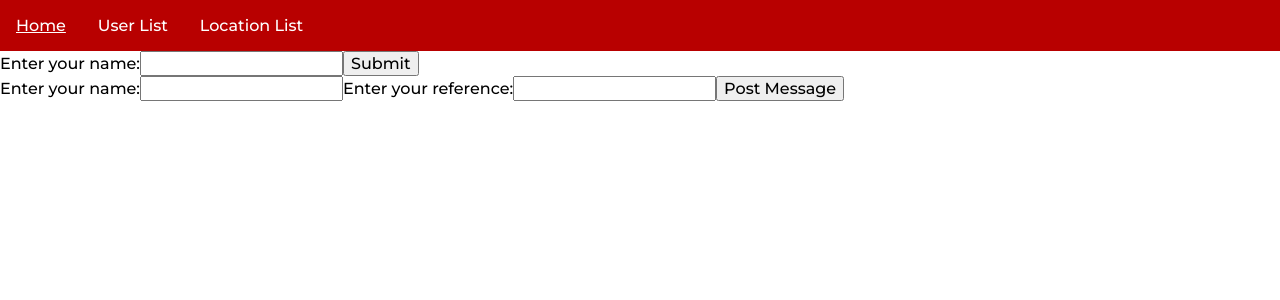
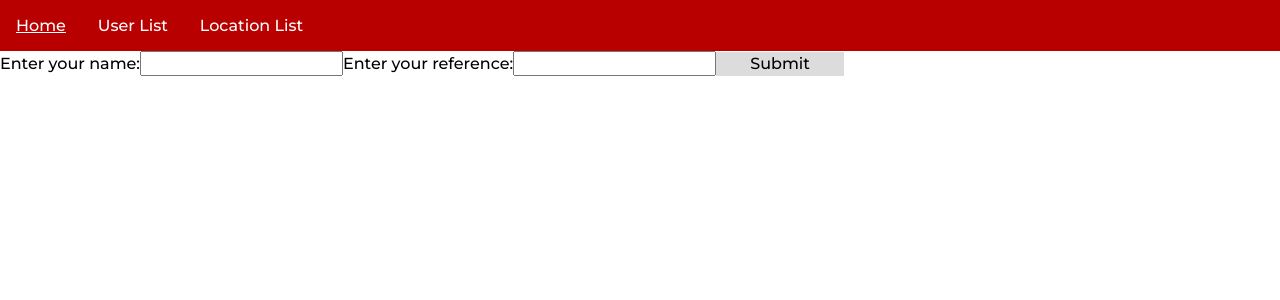
Before and after one commit to peter-breslin/react-demo, a React (Create React App) app: page / in a window 1280 px wide. Shown: the top 300 px of the page. Built offline with nearby package versions, Linux system fonts and the light colour scheme.

Commit message:
Create Component SubmitButton with Spinner

```diff
--- a/src/component/Form/MessageQueueForm.js
+++ b/src/component/Form/MessageQueueForm.js
@@ -1,5 +1,5 @@
 import useSubmitForm from './MessageQueueFormSubmit';
-import {SpinnerComponent, ErrorMessage} from '..';
+import {SpinnerComponent, ErrorMessage, SubmitButton} from '..';
 import MessageQueueFormSubmit from './MessageQueueFormSubmit';
 
 import { useState} from 'react';
@@ -18,27 +18,28 @@ const App = ({url}) => {
         setInputs(values => ({...values, [name]: value}));
     }
 
-    const onSubmitMessage = (event) =>{
+    const onSubmitMessage = async (event) =>{
         event.preventDefault();
-        submit(inputs);
+        await submit(inputs);
 
-        if(!error)
+
+        if(!error && !inProgress)
             setInputs([]);
     }
 
-    let inputButton;
+    // let inputButton;
 
-    if(inProgress)
-        inputButton = <SpinnerComponent/>;
-    else
-        inputButton =  <input type="submit" value="Post Message" />
+    // if(inProgress)
+    //     inputButton = <SpinnerComponent/>;
+    // else
+    //     inputButton =  <input type="submit" value="Post Message" />
 
    // if (inProgress) return <SpinnerComponent/>
    // if (error) return <ErrorMessage error={error} />
 
 return(
 <>
-        <form onSubmit={onSubmitMessage}>
+        <form>
                 <label>Enter your name:
                     <input type="text" name="name" value={inputs.name || ""} onChange={onChangeMessage}/>
                 </label>
@@ -46,7 +47,7 @@ return(
                     <input type="text" name="reference" value={inputs.reference || ""} onChange={onChangeMessage} />
                 </label>
 
-                { inputButton }
+               <SubmitButton onClickHandler={onSubmitMessage} inProgress={inProgress}/>
         </form>
 </>)
 
--- a/src/component/Spinner/SpinnerComponent.js
+++ b/src/component/Spinner/SpinnerComponent.js
@@ -2,7 +2,7 @@ import { FontAwesomeIcon } from '@fortawesome/react-fontawesome'
 import { faSpinner } from '@fortawesome/free-solid-svg-icons'
 
 const App = () => {
-    return(<FontAwesomeIcon icon={faSpinner} size="lg"/>)
+    return(<FontAwesomeIcon icon={faSpinner} className="fa-spin" size="lg"/>)
 }
 
 export default App;
--- /dev/null
+++ b/src/component/SubmitButton/SubmitButton.js
@@ -0,0 +1,18 @@
+import { FontAwesomeIcon } from '@fortawesome/react-fontawesome'
+import { faSpinner } from '@fortawesome/free-solid-svg-icons'
+
+const App = ({displayText="Submit", onClickHandler, inProgress=false}) =>{
+
+    return(
+        <>
+            <button className="btn btn-medium"onClick={onClickHandler} disabled={inProgress} >
+                {!inProgress ? displayText : <FontAwesomeIcon icon={faSpinner} className="fa-spin" size="lg"/>}
+            </button>
+        </>
+    )
+}
+
+
+
+
+export default App;
--- a/src/component/index.js
+++ b/src/component/index.js
@@ -6,7 +6,8 @@ import { ContextComponentParent } from './ContextComponent';
 import { ReducerSampleComponent } from './ReducerComponent';
 import { UserReducerComponent } from './ReducerComponent';
 import TodoContainer from './TodoList';
-import SpinnerComponent from './Spinner';
+import SpinnerComponent from './Spinner/';
+import SubmitButton from './SubmitButton/SubmitButton';
 
 
 
@@ -18,6 +19,7 @@ export {
     ReducerSampleComponent,
     SimpleForm,
     SpinnerComponent,
+    SubmitButton,
     TodoContainer,
     UserList,
     UserReducerComponent,
--- a/src/hook/useSendToQueue.js
+++ b/src/hook/useSendToQueue.js
@@ -1,4 +1,5 @@
 
+import { findAllByAltText } from '@testing-library/react';
 import { useState } from 'react';
 
 const App = (url) => {
@@ -12,9 +13,11 @@ const App = (url) => {
         // const controller = new AbortController();
         // fetch(url, { signal: controller.signal})
         // return() => controller.abort()
+        setInProgress(true);
+        setTimeout(() => httpPostQueueMessage(data), 5000);
+    };
 
-        setInProgress(true);
-
+    const httpPostQueueMessage = async (data) => {
         try
         {
             let options = {
@@ -24,14 +27,15 @@ const App = (url) => {
                          body: `<QueueMessage><MessageText>${JSON.stringify(data)}</MessageText></QueueMessage>`
                 };
 
-              fetch(url, options)
-              .catch(err => { setError(err);})
-              .finally(() => setInProgress(false));
+              fetch(url, options).catch(err => { setError(err);})
         } catch(err){
             setError(err);
+        }
+        finally{
             setInProgress(false);
         }
     };
+
 
     return [sendToQueue, inProgress, error];
 }
--- a/src/index.css
+++ b/src/index.css
@@ -11,6 +11,27 @@
   font-weight:normal;
   margin: 0;
 }
+
+.btn {
+  background: gainsboro;
+  border: none;
+  outline: none;
+  color: black;
+  cursor: pointer;
+  outline: none;
+}
+
+.btn:disabled {
+  background: #e7e8e9;
+  color: #9fa3a9;
+  cursor: not-allowed;
+}
+
+.btn-medium {
+min-width: 8rem;
+min-height: 1.5rem;
+}
+
 
 select, option{
     font-family: Arial;
--- a/src/page/Home.js
+++ b/src/page/Home.js
@@ -1,12 +1,11 @@
 
-import {  MessageQueueForm, SimpleForm } from "../component";
+import {  MessageQueueForm } from "../component";
 
 
 const App = () => {
 
     return(
       <>
-      <SimpleForm />
       <MessageQueueForm url={process.env.REACT_APP_MESSAGE_QUEUE_URL} />
       </>
     )
```
Also changed, not shown: 1 other file (tests, documents, lock files or other folders).
